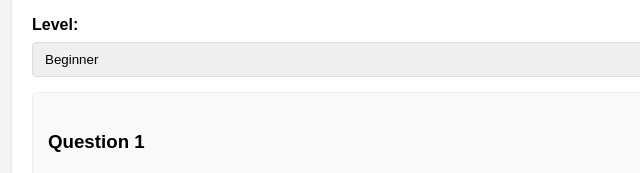
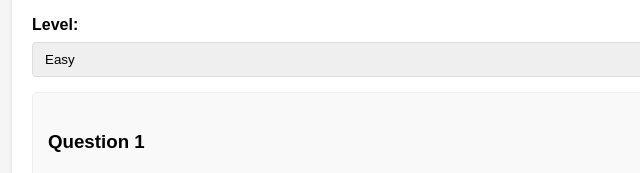
Before and after one commit to santhosh-2504/mocktest-backend, a website: page public/forms/create-quiz.html in a window 1280 px wide. Shown: the part 201-374 px from the top of the page, 228-868 px from the left. Drawn offline with Linux system fonts and the light colour scheme.

Commit message:
Minor changes i.e., Easy Medium Hard

```diff
--- a/public/forms/create-quiz.html
+++ b/public/forms/create-quiz.html
@@ -112,9 +112,9 @@
             <div class="form-group">
                 <label for="level">Level:</label>
                 <select id="level" name="level" required>
-                    <option value="beginner">Beginner</option>
-                    <option value="intermediate">Intermediate</option>
-                    <option value="advanced">Advanced</option>
+                    <option value="easy">Easy</option>
+                    <option value="medium">Medium</option>
+                    <option value="hard">Hard</option>
                 </select>
             </div>
 
```
